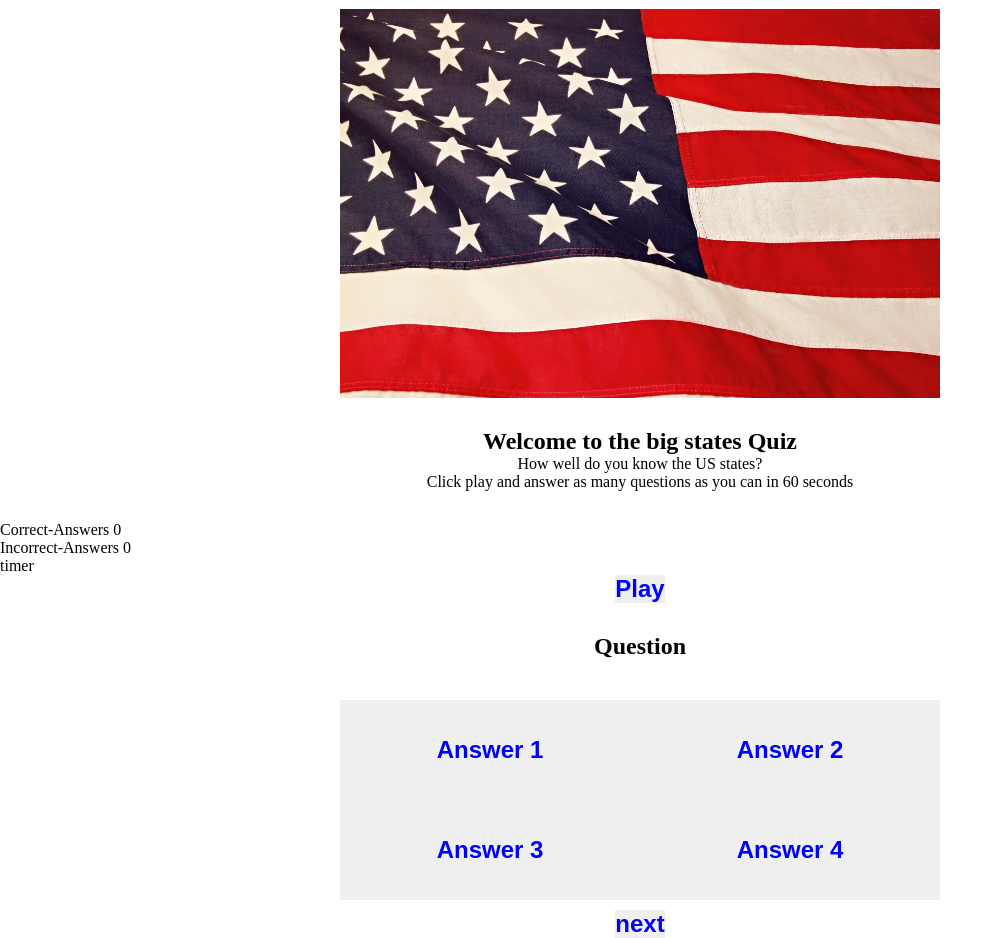
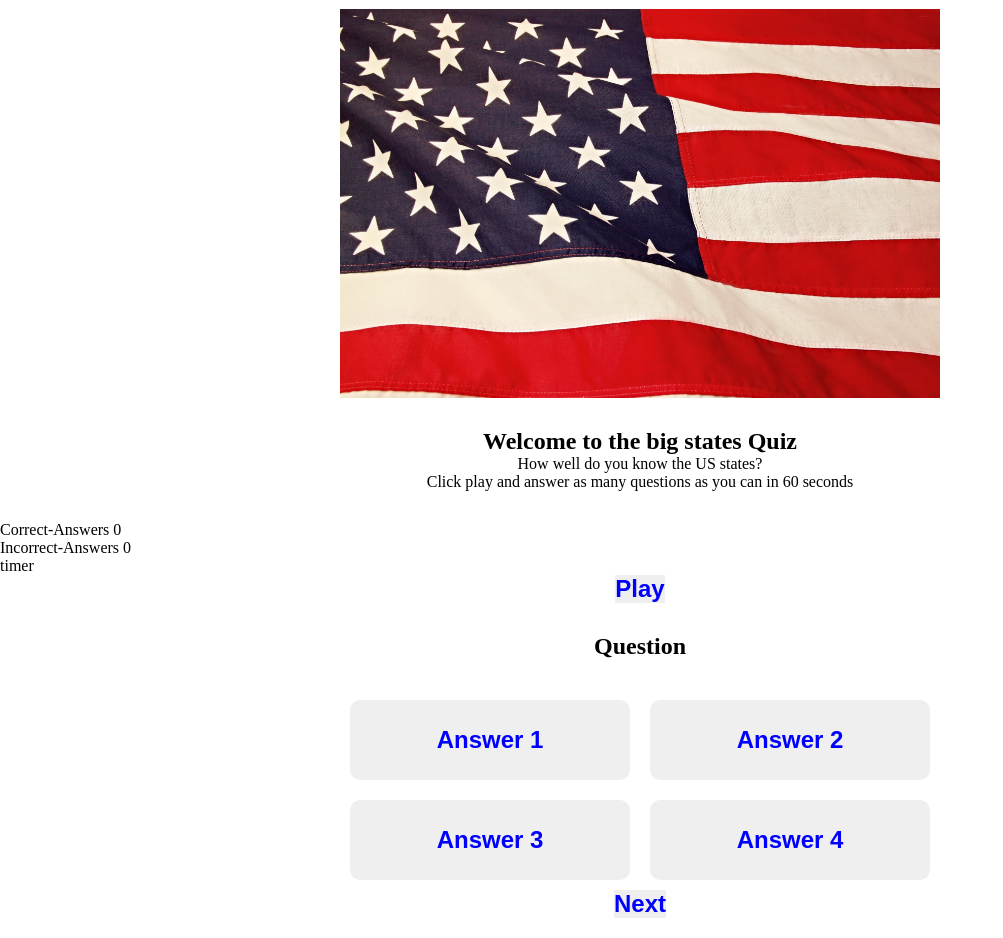
Before and after one commit to eric-blake/High-States-Quiz, a plain HTML site: page index.html in a window 1280 px wide. Shown: the part 88-1026 px from the top of the page, without its empty margins (0-1003 px from the left). Drawn offline with Linux system fonts and the light colour scheme.

Commit message:
Update styling for buttons

```diff
--- a/assets/css/style.css
+++ b/assets/css/style.css
@@ -47,13 +47,6 @@ body {
     color: blue;
 }
 
-
-.answer-btn {
-    margin: 10px;
-    border-radius: 10px;
-
-}
-
 #next {
     text-align: center;
 }
@@ -76,3 +69,9 @@ body {
     border-width: 3px;
     border-color: blue;
 }
+
+.answer-btn {
+    margin: 10px;
+    border-radius: 10px;
+
+}
--- a/index.html
+++ b/index.html
@@ -53,16 +53,17 @@
 <div id="question-container" class="hide">
       <h2 id="question" >Question</h2>
 
-      <div id="answer-buttons" class="answer-btn" >
-          <button class="btn" id="answer-btn-1">Answer 1</button>
-          <button class="btn" id="answer-btn-2">Answer 2</button>
-          <button class="btn" id="answer-btn-3">Answer 3</button>
-          <button class="btn" id="answer-btn-4">Answer 4</button>
+      <div id="answer-buttons" >
+          <button class="answer-btn btn" id="answer-btn-1">Answer 1</button>
+          <button class="answer-btn btn"  id="answer-btn-2">Answer 2</button>
+          <button class="answer-btn btn"  id="answer-btn-3">Answer 3</button>
+          <button class="answer-btn btn"  id="answer-btn-4">Answer 4</button>
 
       </div>
+
 <!-- Next button -->
       <div id="next">
-        <button class="btn" id="next-btn">next</button>
+        <button class="btn" id="next-btn">Next</button>
       </div>
 
     </div>
```
